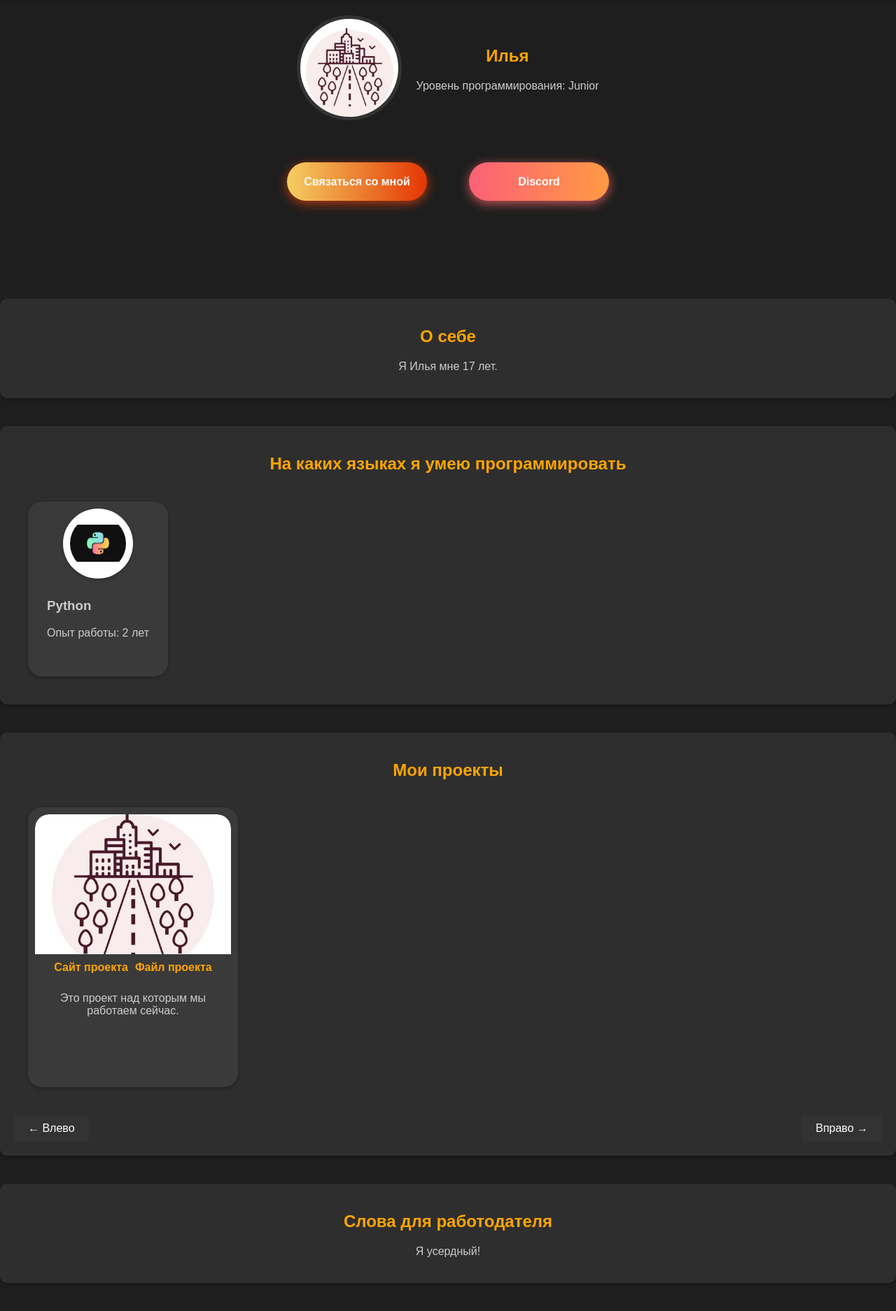
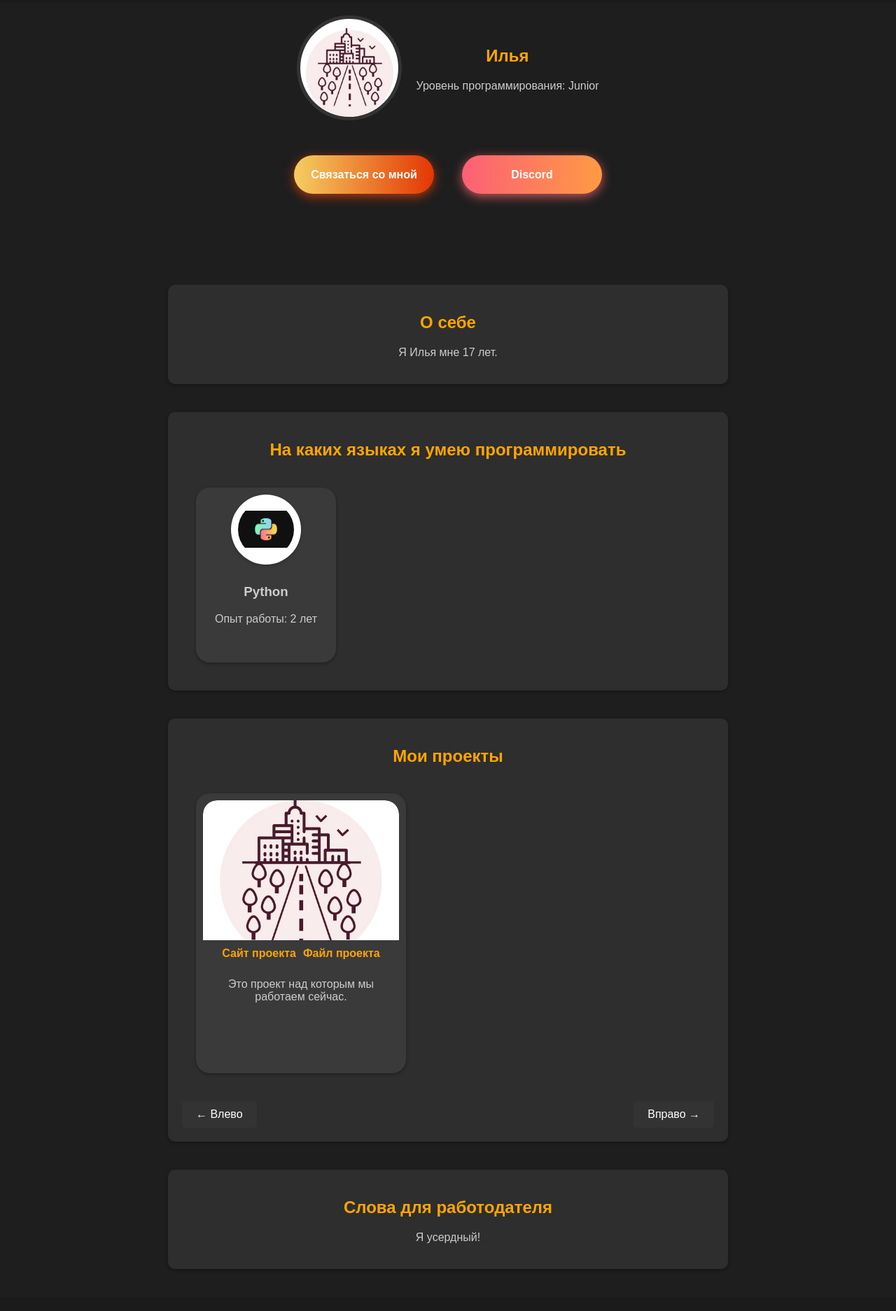
Before and after one commit to Smoz1e/Portfolio_Django, a Django app: page / in a window 1280 px wide. Shown: the part 58-1932 px from the top of the page at 70% size. After the commit the page ends 1872 px from the top, so only its background shows below. Run offline with Django 5.2, Linux system fonts and the light colour scheme; data comes from the database, SQL or seed files in the repository.

Commit message:
new_file_timeweb

```diff
--- a/Profile/Profile_me/templates/index.html
+++ b/Profile/Profile_me/templates/index.html
@@ -6,16 +6,13 @@
     <meta name="viewport" content="width=device-width, initial-scale=1.0">
     <title>Портфолио</title>
     <style>
+
         * {
             -webkit-box-sizing: border-box;
             -moz-box-sizing: border-box;
             box-sizing: border-box;
         }
 
-        .buttons {
-            margin: 1%;
-            text-align: center;
-        }
         body {
             font-family: 'Arial', sans-serif;
             margin: 0;
@@ -24,20 +21,24 @@
             color: #ccc;
         }
 
+        .buttons {
+            margin: 0,5%;
+            text-align: center;
+        }
         .btn-hover {
             width: 200px;
             font-size: 16px;
             font-weight: 600;
             color: #fff;
             cursor: pointer;
-            margin: 20px;
+            margin: 10px;
             height: 55px;
             text-align:center;
             border: none;
             background-size: 300% 100%;
 
             border-radius: 50px;
-            moz-transition: all .4s ease-in-out;
+            /* moz-transition: all .4s ease-in-out; */
             -o-transition: all .4s ease-in-out;
             -webkit-transition: all .4s ease-in-out;
             transition: all .4s ease-in-out;
@@ -45,7 +46,7 @@
 
         .btn-hover:hover {
             background-position: 100% 0;
-            moz-transition: all .4s ease-in-out;
+            /* moz-transition: all .4s ease-in-out; */
             -o-transition: all .4s ease-in-out;
             -webkit-transition: all .4s ease-in-out;
             transition: all .4s ease-in-out;
@@ -76,8 +77,6 @@
                 align-items: center;
             }
         }
-
-
 
 
         header {
@@ -237,7 +236,8 @@
 
         section {
             width: 100%;
-            margin: 40px 0;
+            max-width: 800px; /* Ограничиваем ширину секции */
+            margin: 40px auto; /* Центрируем секцию */
             padding: 20px;
             background: #2e2e2e;
             border-radius: 10px;
@@ -256,6 +256,9 @@
             text-align: center;
             color: #ffa500;
         }
+        h3 {
+            text-align:center;
+        }
 
         p {
             text-align: center;
@@ -264,12 +267,14 @@
 
         .skills-container {
             display: flex;
-            overflow-x: auto; /* Позволяет прокручивать карточки горизонтально */
-            gap: 20px; /* Расстояние между карточками */
+            overflow-x: auto;
+            gap: 20px;
             padding: 10px;
             width: 100%;
+            max-width: 800px; /* Ограничиваем ширину контейнера с навыками */
+            margin: 0 auto; /* Центрируем контейнер */
             position: relative;
-            scroll-snap-type: x mandatory; /* Прокручивать по горизонтали */
+            scroll-snap-type: x mandatory;
         }
 
         .round-image {
@@ -325,16 +330,15 @@
 
 
         .projects {
-            display: none; /* Safari и Chrome */
-            -ms-overflow-style: none;  /* Internet Explorer 10+ */
-            scrollbar-width: none;  /* Firefox */
             display: flex;
-            overflow-x: auto; /* Позволяет прокручивать карточки горизонтально */
-            gap: 20px; /* Расстояние между карточками */
+            overflow-x: auto;
+            gap: 20px;
             padding: 10px;
             width: 100%;
+            max-width: 800px; /* Ограничиваем ширину контейнера с проектами */
+            margin: 0 auto; /* Центрируем контейнер */
             position: relative;
-            scroll-snap-type: x mandatory; /* Прокручивать по горизонтали */
+            scroll-snap-type: x mandatory;
         }
 
         .project-card {
@@ -468,7 +472,6 @@
         </div>
     </section>
 
-
     <section id="projects">
         <h2>Мои проекты</h2>
         <div class="projects">
@@ -560,7 +563,6 @@
                 }
             });
         });
-
     </script>
 </body>
 </html>
```
Lines whose indentation alone changed are shown as unchanged.
